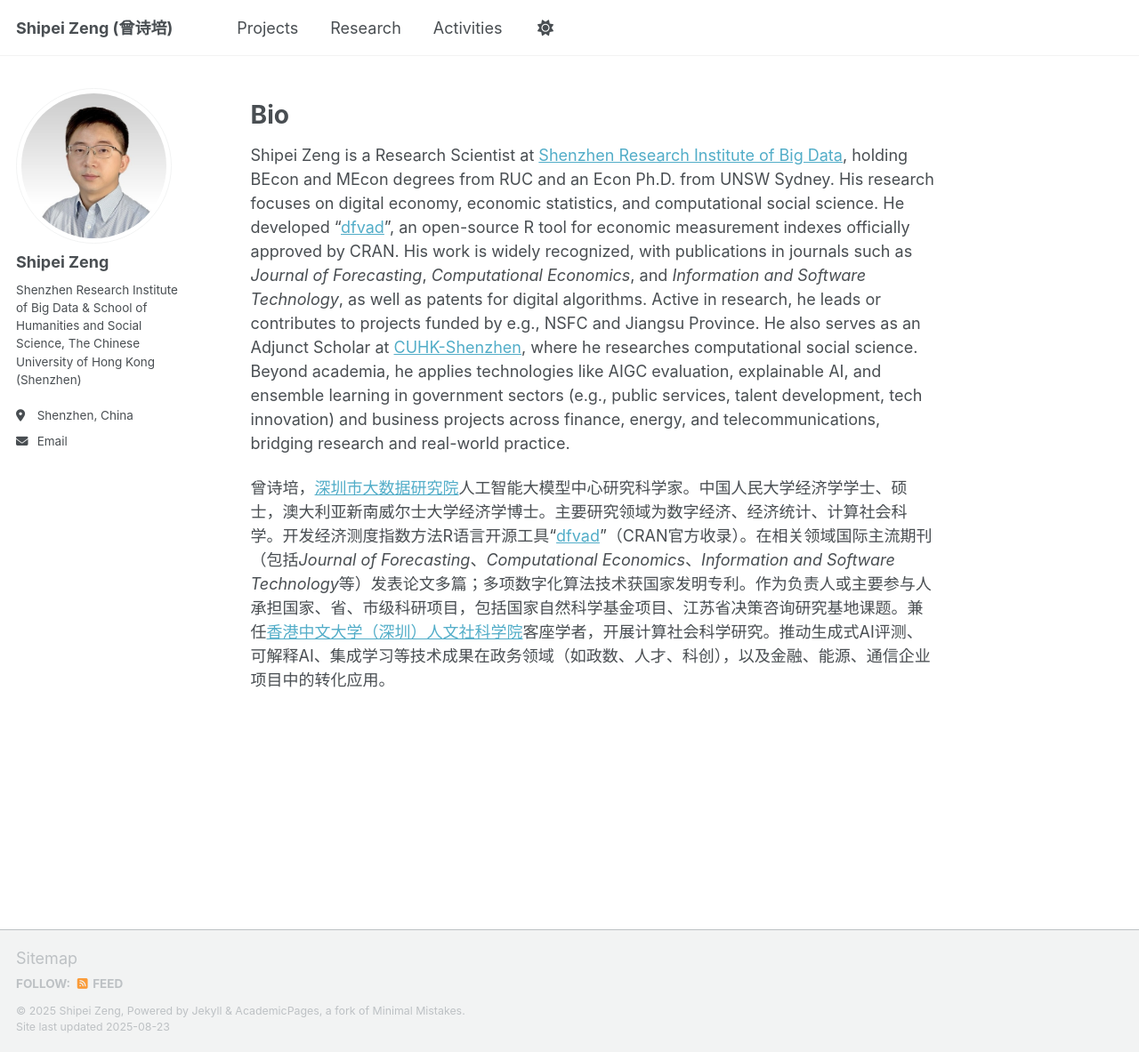
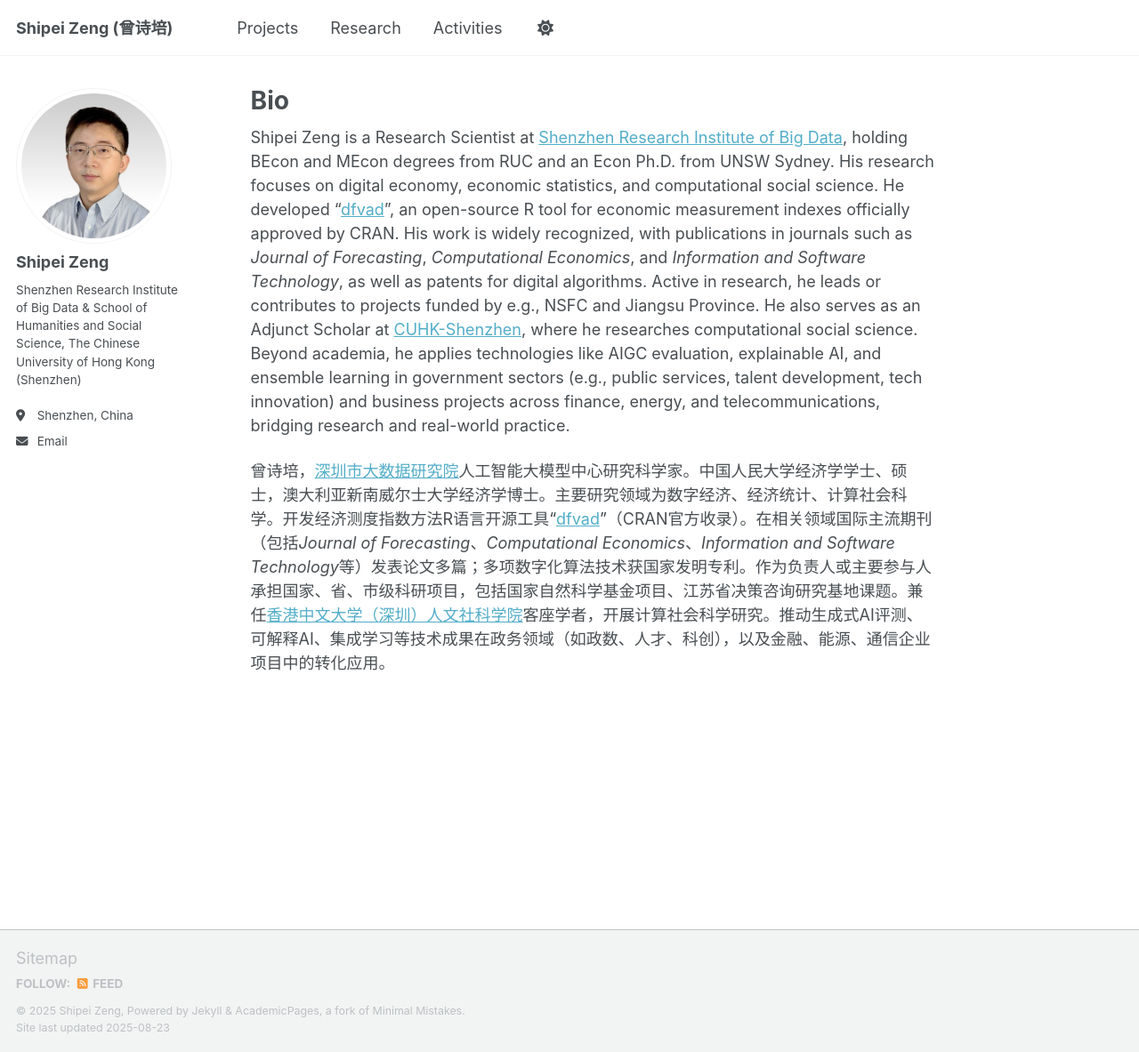
Before and after one commit to shipei-zeng/shipei-zeng.github.io, a Jekyll site: the page built from _pages/about.md, in a window 1280 px wide and 1183 px high. Shown: the whole window at 89% size. Built offline with Jekyll 4.4.1, drawn with Linux system fonts in a browser that asks for light colours; a script that is not in the unit is left out.

```diff
--- a/_pages/about.md
+++ b/_pages/about.md
@@ -1,13 +1,11 @@
 ---
 permalink: /
-title: ""
+title: "Bio"
 author_profile: true
 redirect_from:
   - /about/
   - /about.html
 ---
-Bio
-======
 Shipei Zeng is a Research Scientist at [Shenzhen Research Institute of Big Data](https://www.sribd.cn/), holding BEcon and MEcon degrees from RUC and an Econ Ph.D. from UNSW Sydney. His research focuses on digital economy, economic statistics, and computational social science. He developed "[dfvad](https://cran.r-project.org/web/packages/dfvad/index.html)", an open-source R tool for economic measurement indexes officially approved by CRAN. His work is widely recognized, with publications in journals such as *Journal of Forecasting*, *Computational Economics*, and *Information and Software Technology*, as well as patents for digital algorithms. Active in research, he leads or contributes to projects funded by e.g., NSFC and Jiangsu Province. He also serves as an Adjunct Scholar at [CUHK-Shenzhen](https://hss.cuhk.edu.cn/page/1350), where he researches computational social science. Beyond academia, he applies technologies like AIGC evaluation, explainable AI, and ensemble learning in government sectors (e.g., public services, talent development, tech innovation) and business projects across finance, energy, and telecommunications, bridging research and real-world practice.
 
 曾诗培，[深圳市大数据研究院](https://www.sribd.cn/)人工智能大模型中心研究科学家。中国人民大学经济学学士、硕士，澳大利亚新南威尔士大学经济学博士。主要研究领域为数字经济、经济统计、计算社会科学。开发经济测度指数方法R语言开源工具“[dfvad](https://cran.r-project.org/web/packages/dfvad/index.html)”（CRAN官方收录）。在相关领域国际主流期刊（包括*Journal of Forecasting*、*Computational Economics*、*Information and Software Technology*等）发表论文多篇；多项数字化算法技术获国家发明专利。作为负责人或主要参与人承担国家、省、市级科研项目，包括国家自然科学基金项目、江苏省决策咨询研究基地课题。兼任[香港中文大学（深圳）人文社科学院](https://hss.cuhk.edu.cn/page/1350)客座学者，开展计算社会科学研究。推动生成式AI评测、可解释AI、集成学习等技术成果在政务领域（如政数、人才、科创），以及金融、能源、通信企业项目中的转化应用。
```
